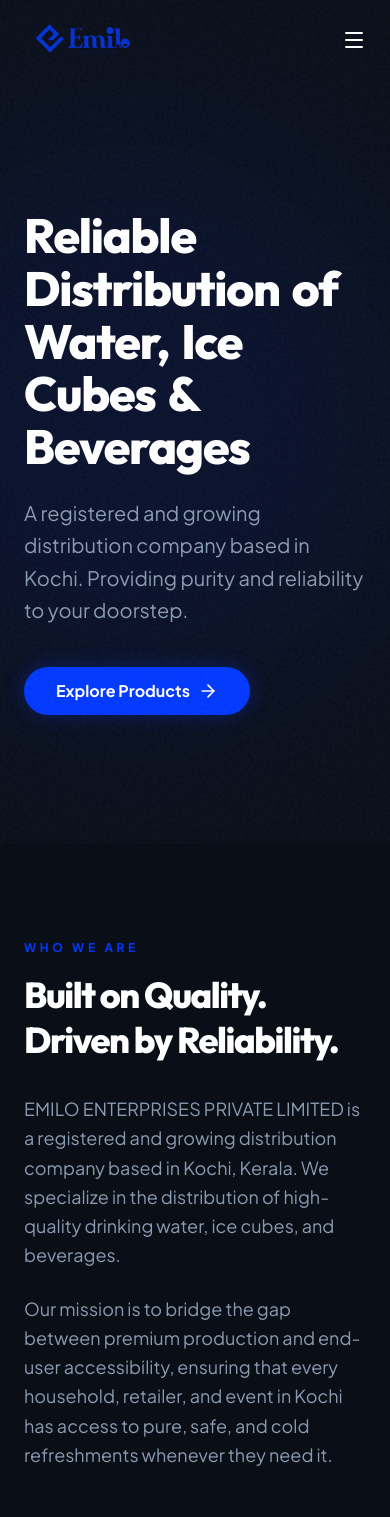
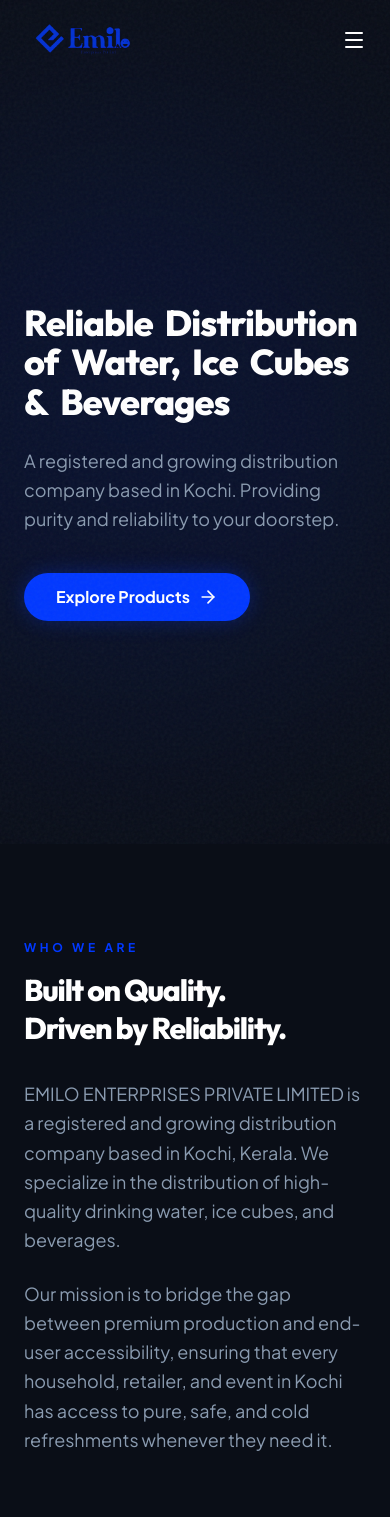
Before and after one commit to t0mzyi/emilo, a React (Vite) app: page / in a window 390 px wide. Shown: the top 1517 px of the page. Built offline with nearby package versions, Linux system fonts and the light colour scheme.

Commit message:
Optimize mobile view and refine brand name to EMILO

```diff
--- a/src/App.jsx
+++ b/src/App.jsx
@@ -178,7 +178,7 @@
                 initial={{ opacity: 0, y: 20 }}
                 animate={{ opacity: 1, y: 0 }}
                 transition={{ delay: 0.5 + i * 0.1, type: "spring", damping: 15 }}
-                className="font-heading font-extrabold text-5xl md:text-7xl text-white tracking-tight leading-[1.1]"
+                className="font-heading font-extrabold text-4xl md:text-7xl text-white tracking-tight leading-[1.1]"
               >
                 {word === "EMIL" ? "EMILO" : word}
               </motion.span>
@@ -188,7 +188,7 @@
             initial={{ opacity: 0, y: 20 }}
             animate={{ opacity: 1, y: 0 }}
             transition={{ delay: 1.5 }}
-            className="text-xl text-ice-muted max-w-lg mb-10 leading-relaxed"
+            className="text-lg md:text-xl text-ice-muted max-w-lg mb-10 leading-relaxed"
           >
             A registered and growing distribution company based in Kochi. Providing purity and reliability to your doorstep.
           </motion.p>
@@ -254,7 +254,7 @@
             viewport={{ once: true }}
             transition={{ type: "spring", damping: 20 }}
           >
-            <h2 className="text-4xl md:text-5xl font-extrabold text-white mb-8 leading-tight">
+            <h2 className="text-3xl md:text-5xl font-extrabold text-white mb-8 leading-tight">
               Built on Quality.<br />Driven by Reliability.
             </h2>
             <div className="space-y-6 text-ice-muted text-lg leading-relaxed">
@@ -320,7 +320,7 @@
       <div className="max-w-7xl mx-auto px-6">
         <div className="text-center mb-16">
           <SectionTag>What We Distribute</SectionTag>
-          <h2 className="text-4xl md:text-5xl font-extrabold text-white">Our Product Range</h2>
+          <h2 className="text-3xl md:text-5xl font-extrabold text-white">Our Product Range</h2>
         </div>
 
         <div className="grid md:grid-cols-3 gap-8 mb-12">
@@ -378,7 +378,7 @@
         <div className="grid md:grid-cols-2 gap-16 items-center">
           <div>
             <SectionTag>How We Serve Kochi</SectionTag>
-            <h2 className="text-4xl md:text-5xl font-extrabold text-white mb-8">
+            <h2 className="text-3xl md:text-5xl font-extrabold text-white mb-8">
               Reliability is our <br /><span className="text-ice-primary">core promise.</span>
             </h2>
             <div className="grid grid-cols-2 gap-4 mt-12">
@@ -440,7 +440,7 @@
       <div className="max-w-7xl mx-auto px-6">
         <div className="text-center mb-16">
           <SectionTag>Our Operations</SectionTag>
-          <h2 className="text-4xl md:text-5xl font-extrabold text-white">Behind the Purity</h2>
+          <h2 className="text-3xl md:text-5xl font-extrabold text-white">Behind the Purity</h2>
         </div>
 
         <div className="grid grid-cols-1 md:grid-cols-4 gap-4 auto-rows-[200px]">
@@ -451,7 +451,7 @@
               whileInView={{ opacity: 1, scale: 1 }}
               viewport={{ once: true }}
               transition={{ delay: i * 0.1 }}
-              className={`relative rounded-3xl overflow-hidden glass-card group cursor-pointer ${img.span}`}
+              className={`relative rounded-3xl overflow-hidden glass-card group cursor-pointer ${img.span} min-h-[250px]`}
             >
               <div className="absolute inset-0 bg-gradient-to-br from-ice-primary/20 via-transparent to-ice-bg/80 transition-transform duration-700 group-hover:scale-110" />
               <div className="absolute inset-0 bg-ice-primary/10 mix-blend-overlay group-hover:bg-ice-primary/20 transition-colors" />
@@ -490,7 +490,7 @@
       <div className="max-w-7xl mx-auto px-6 relative z-10">
         <div className="text-center mb-16">
           <SectionTag>Get In Touch</SectionTag>
-          <h2 className="text-4xl md:text-5xl font-extrabold text-white">Connect with Us</h2>
+          <h2 className="text-3xl md:text-5xl font-extrabold text-white">Connect with Us</h2>
         </div>
 
         <div className="grid md:grid-cols-3 gap-8 mb-16">
```
